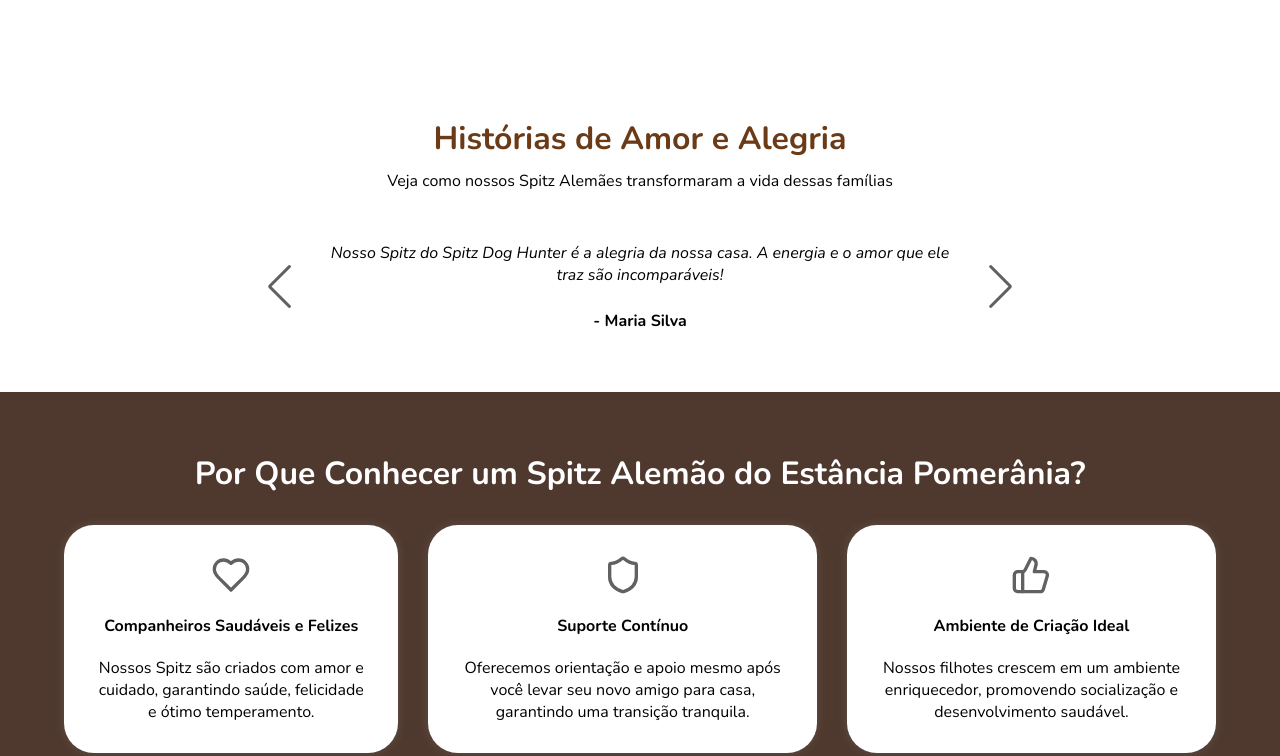
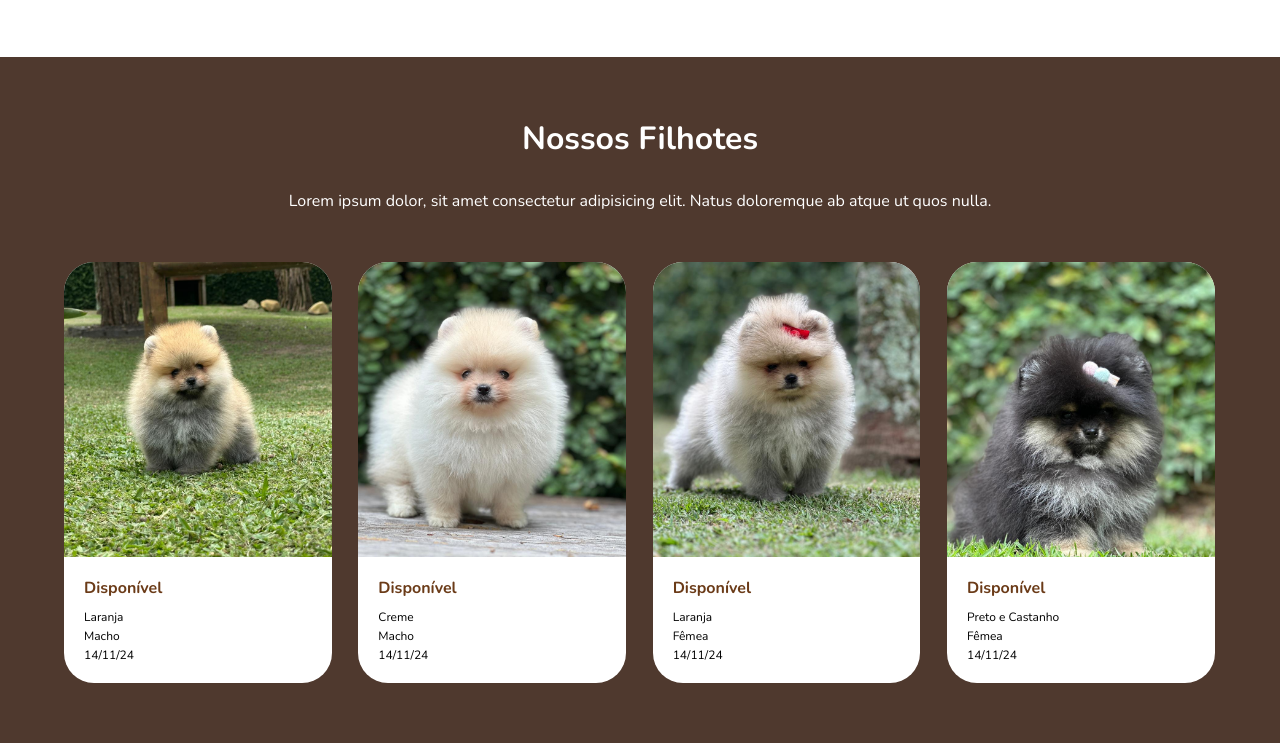
Before and after one commit to danieldollay/estancia_pomerania, a plain HTML site: page index.html in a window 1280 px wide. Shown: the part 2019-2775 px from the top of the page. Drawn offline with nearby package versions, Linux system fonts and the light colour scheme.

Commit message:
Filhotes

```diff
--- a/index.html
+++ b/index.html
@@ -303,7 +303,7 @@
                     </div>
                 </div>
             </section>
-            <!-- <section id="filhotes">
+            <section id="filhotes">
                 <div class="container">
                     <h3 class="titulo">Nossos Filhotes</h3>
                     <p class="texto">Lorem ipsum dolor, sit amet consectetur adipisicing elit. Natus doloremque ab atque ut quos nulla.</p>
@@ -311,139 +311,51 @@
                     <div class="area-cards">
                         <div class="card">
                             <div class="imagem">
-                                <img src="./assets/images/marcacao-raca.jpg" alt="Canil Estância Pomerânia - ">
+                                <img src="./assets/images/filhotes/filhote-01.jpeg" alt="Canil Estância Pomerânia">
                             </div>
                             <div class="descricao">
                                 <p class="disponibilidade">Disponível</p>
-                                <p class="cor">Preto</p>
+                                <p class="cor">Laranja</p>
                                 <p class="sexo">Macho</p>
-                                <p class="data">27/12/25</p>
+                                <p class="data">14/11/24</p>
                             </div>
                         </div>
                         <div class="card">
                             <div class="imagem">
-                                <img src="./assets/images/marcacao-raca.jpg" alt="Canil Estância Pomerânia - ">
+                                <img src="./assets/images/filhotes/filhote-02.jpeg" alt="Canil Estância Pomerânia">
                             </div>
                             <div class="descricao">
                                 <p class="disponibilidade">Disponível</p>
-                                <p class="cor">Preto</p>
+                                <p class="cor">Creme</p>
                                 <p class="sexo">Macho</p>
-                                <p class="data">27/12/25</p>
+                                <p class="data">14/11/24</p>
                             </div>
                         </div>
                         <div class="card">
                             <div class="imagem">
-                                <img src="./assets/images/marcacao-raca.jpg" alt="Canil Estância Pomerânia - ">
+                                <img src="./assets/images/filhotes/filhote-03.jpeg" alt="Canil Estância Pomerânia">
                             </div>
                             <div class="descricao">
                                 <p class="disponibilidade">Disponível</p>
-                                <p class="cor">Preto</p>
-                                <p class="sexo">Macho</p>
-                                <p class="data">27/12/25</p>
+                                <p class="cor">Laranja</p>
+                                <p class="sexo">Fêmea</p>
+                                <p class="data">14/11/24</p>
                             </div>
                         </div>
                         <div class="card">
                             <div class="imagem">
-                                <img src="./assets/images/marcacao-raca.jpg" alt="Canil Estância Pomerânia - ">
+                                <img src="./assets/images/filhotes/filhote-04.jpeg" alt="Canil Estância Pomerânia">
                             </div>
                             <div class="descricao">
                                 <p class="disponibilidade">Disponível</p>
-                                <p class="cor">Preto</p>
-                                <p class="sexo">Macho</p>
-                                <p class="data">27/12/25</p>
-                            </div>
-                        </div>
-                        <div class="card">
-                            <div class="imagem">
-                                <img src="./assets/images/marcacao-raca.jpg" alt="Canil Estância Pomerânia - ">
-                            </div>
-                            <div class="descricao">
-                                <p class="disponibilidade">Disponível</p>
-                                <p class="cor">Preto</p>
-                                <p class="sexo">Macho</p>
-                                <p class="data">27/12/25</p>
-                            </div>
-                        </div>
-                        <div class="card">
-                            <div class="imagem">
-                                <img src="./assets/images/marcacao-raca.jpg" alt="Canil Estância Pomerânia - ">
-                            </div>
-                            <div class="descricao">
-                                <p class="disponibilidade">Disponível</p>
-                                <p class="cor">Preto</p>
-                                <p class="sexo">Macho</p>
-                                <p class="data">27/12/25</p>
-                            </div>
-                        </div>
-                        <div class="card">
-                            <div class="imagem">
-                                <img src="./assets/images/marcacao-raca.jpg" alt="Canil Estância Pomerânia - ">
-                            </div>
-                            <div class="descricao">
-                                <p class="disponibilidade">Disponível</p>
-                                <p class="cor">Preto</p>
-                                <p class="sexo">Macho</p>
-                                <p class="data">27/12/25</p>
-                            </div>
-                        </div>
-                        <div class="card">
-                            <div class="imagem">
-                                <img src="./assets/images/marcacao-raca.jpg" alt="Canil Estância Pomerânia - ">
-                            </div>
-                            <div class="descricao">
-                                <p class="disponibilidade">Disponível</p>
-                                <p class="cor">Preto</p>
-                                <p class="sexo">Macho</p>
-                                <p class="data">27/12/25</p>
-                            </div>
-                        </div>
-                        <div class="card">
-                            <div class="imagem">
-                                <img src="./assets/images/marcacao-raca.jpg" alt="Canil Estância Pomerânia - ">
-                            </div>
-                            <div class="descricao">
-                                <p class="disponibilidade">Disponível</p>
-                                <p class="cor">Preto</p>
-                                <p class="sexo">Macho</p>
-                                <p class="data">27/12/25</p>
-                            </div>
-                        </div>
-                        <div class="card">
-                            <div class="imagem">
-                                <img src="./assets/images/marcacao-raca.jpg" alt="Canil Estância Pomerânia - ">
-                            </div>
-                            <div class="descricao">
-                                <p class="disponibilidade">Disponível</p>
-                                <p class="cor">Preto</p>
-                                <p class="sexo">Macho</p>
-                                <p class="data">27/12/25</p>
-                            </div>
-                        </div>
-                        <div class="card">
-                            <div class="imagem">
-                                <img src="./assets/images/marcacao-raca.jpg" alt="Canil Estância Pomerânia - ">
-                            </div>
-                            <div class="descricao">
-                                <p class="disponibilidade">Disponível</p>
-                                <p class="cor">Preto</p>
-                                <p class="sexo">Macho</p>
-                                <p class="data">27/12/25</p>
-                            </div>
-                        </div>
-                        <div class="card">
-                            <div class="imagem">
-                                <img src="./assets/images/marcacao-raca.jpg" alt="Canil Estância Pomerânia - ">
-                            </div>
-                            <div class="descricao">
-                                <p class="disponibilidade">Disponível</p>
-                                <p class="cor">Preto</p>
-                                <p class="sexo">Macho</p>
-                                <p class="data">27/12/25</p>
+                                <p class="cor">Preto e Castanho</p>
+                                <p class="sexo">Fêmea</p>
+                                <p class="data">14/11/24</p>
                             </div>
                         </div>
                     </div>
                 </div>
-            </section> -->
+            </section>
             <section id="avaliacoes">
                 <div class="container">
                     <div class="topo">
```
Also changed, not shown: assets/images/filhotes/filhote-01.jpeg (added), assets/images/filhotes/filhote-02.jpeg (added), assets/images/filhotes/filhote-03.jpeg (added), assets/images/filhotes/filhote-04.jpeg (added).
